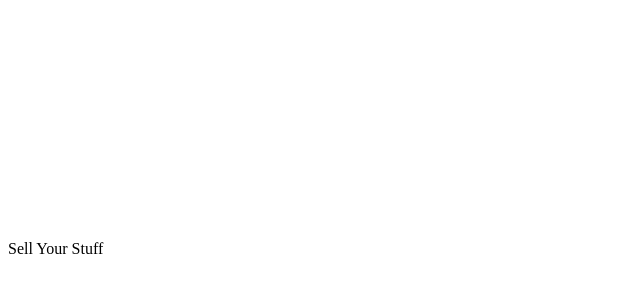
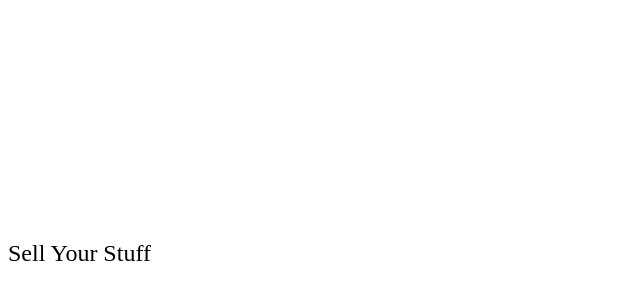
Before and after one commit to jtaaa/tinynote, a React (Create React App) app: page / in a window 1280 px wide. Shown: the part 24-324 px from the top of the page, without its empty margins (0-640 px from the left). Built offline with nearby package versions, Linux system fonts and the light colour scheme.

Commit message:
Add typography from styled-system to Box

```diff
--- a/src/App.tsx
+++ b/src/App.tsx
@@ -4,7 +4,9 @@ import Box from 'components/Box';
 const App: React.FC = () => {
   return (
     <div className="App">
-      <Box pt={[3, 5, 7]}>Sell Your Stuff</Box>
+      <Box pt={[3, 5, 7]} fontSize="HL">
+        Sell Your Stuff
+      </Box>
     </div>
   );
 };
--- a/src/components/Box/Box.tsx
+++ b/src/components/Box/Box.tsx
@@ -3,16 +3,19 @@ import {
   space,
   layout,
   color,
+  typography,
   SpaceProps,
   LayoutProps,
   ColorProps,
+  TypographyProps,
 } from 'styled-system';
 
-type BoxProps = SpaceProps | LayoutProps | ColorProps;
+type BoxProps = SpaceProps | LayoutProps | ColorProps | TypographyProps;
 const Box = styled.div<BoxProps>`
   ${space}
   ${layout}
   ${color}
+  ${typography}
 `;
 
 export default Box;
--- a/src/theme.ts
+++ b/src/theme.ts
@@ -19,8 +19,21 @@ const colors = {
 //--> Space
 const space = [0, 4, 8, 16, 32, 64, 128, 256, 512];
 
+//--> FontSizes
+// eslint-disable-next-line @typescript-eslint/no-explicit-any
+const fontSizes: any = [12, 14, 16, 18, 24, 32, 48, 64, 72];
+
+// aliases
+fontSizes.S = fontSizes[0];
+fontSizes.M = fontSizes[1];
+fontSizes.HS = fontSizes[2];
+fontSizes.HM = fontSizes[3];
+fontSizes.HL = fontSizes[4];
+fontSizes.HXL = fontSizes[5];
+
 export default {
   breakpoints,
   colors,
   space,
+  fontSizes,
 };
```
